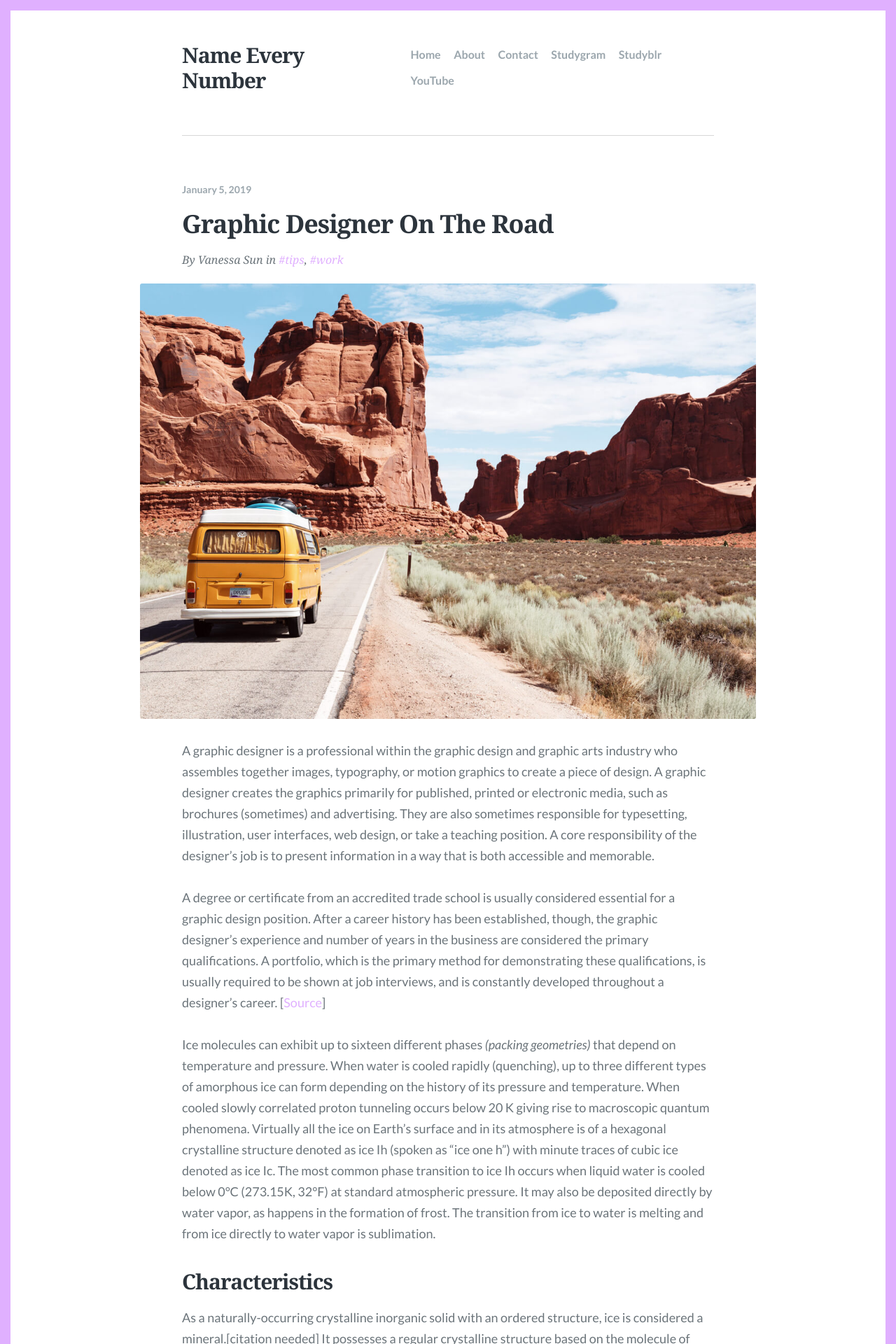
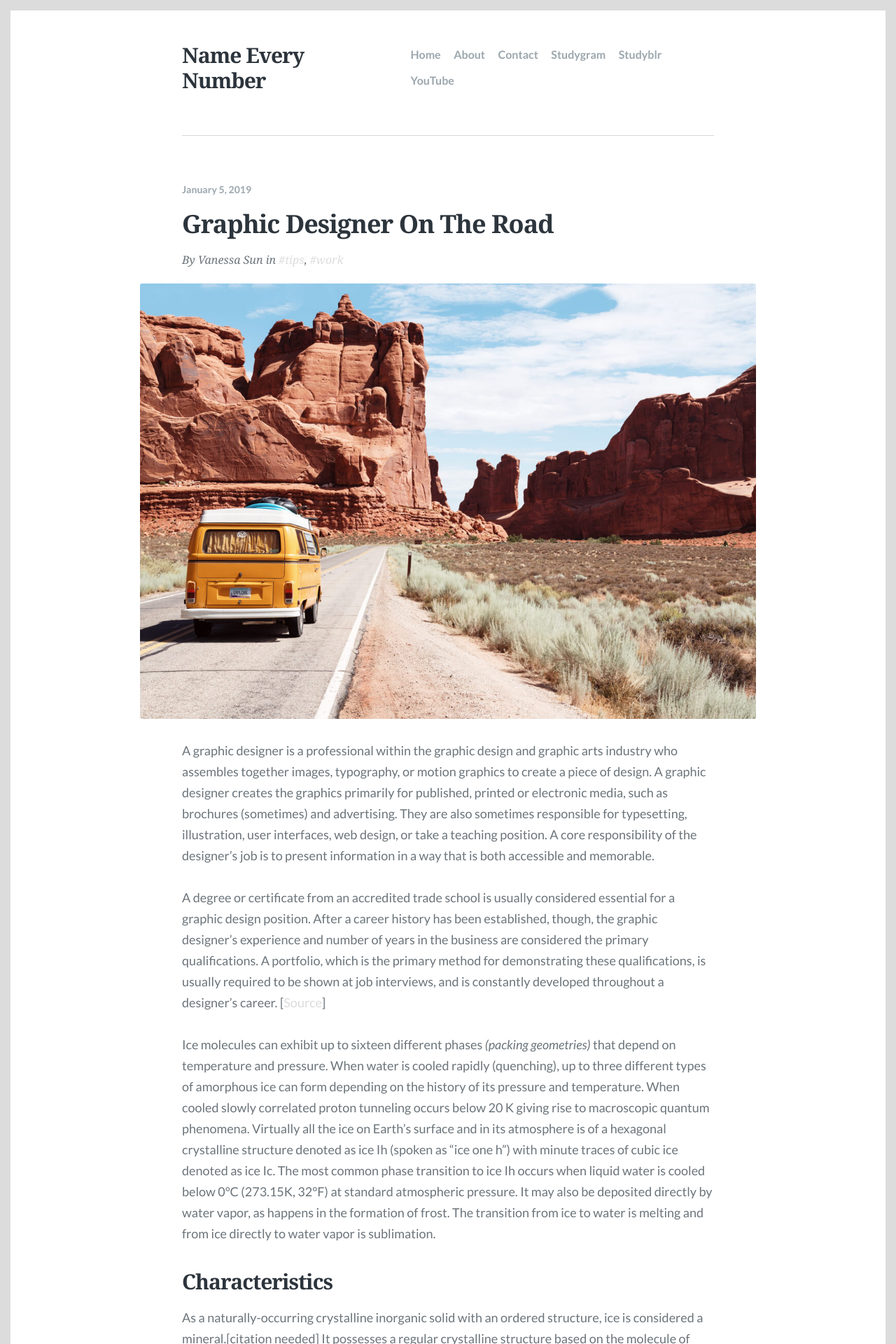
Before and after one commit to vanessasun64/NameEveryNumber, a Jekyll site: the page built from _posts/2019-01-05-Graphic-Designer-On-The-Road.md, in a window 1280 px wide. Shown: the top 1920 px of the page at 70% size. Built offline with Jekyll 4.4.1, drawn with Linux system fonts in a browser that asks for light colours; some web fonts are replaced; comment, search, counter and statistics services are not loaded.

Commit message:
Update _config.yml

```diff
--- a/_config.yml
+++ b/_config.yml
@@ -1,4 +1,4 @@
-accent_color: '#e0b0ff'
+accent_color: '#DCDCDC'
 lang: en-US
 title: Name Every Number
 description: ''
```
